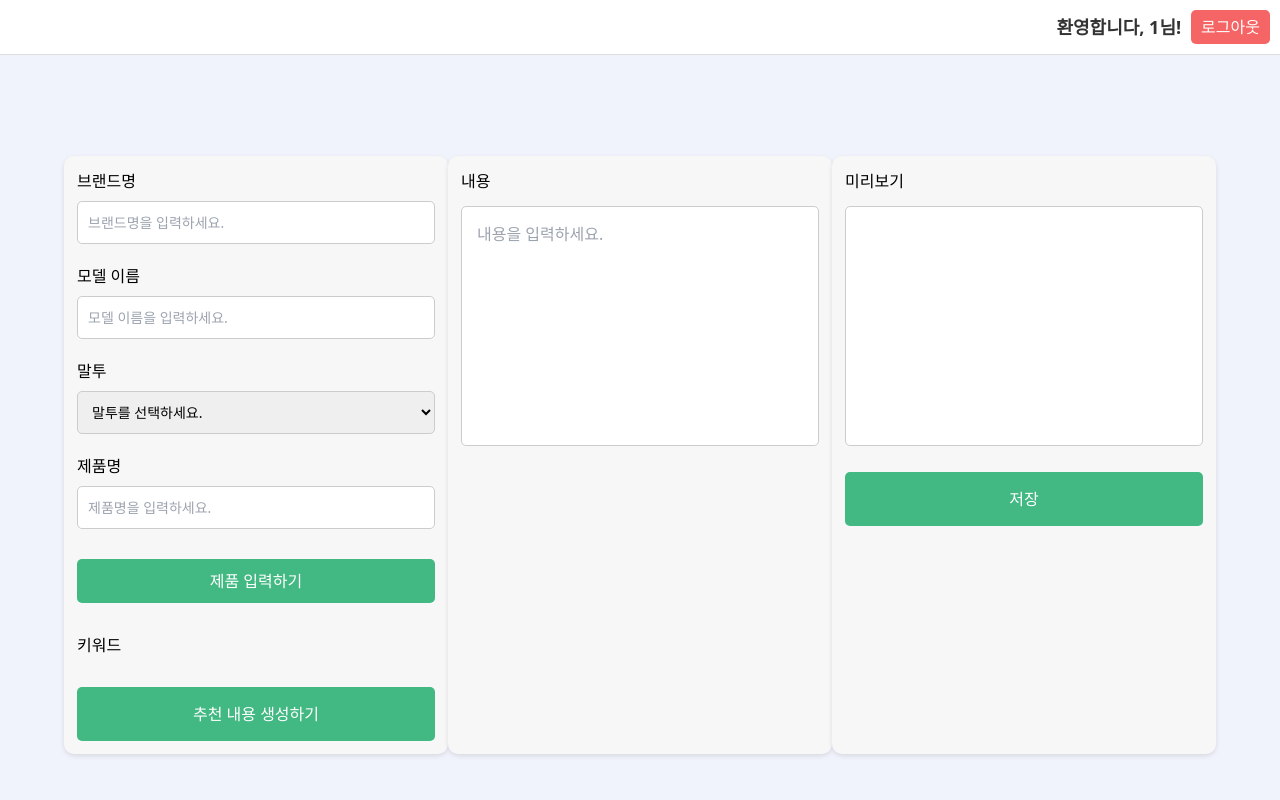
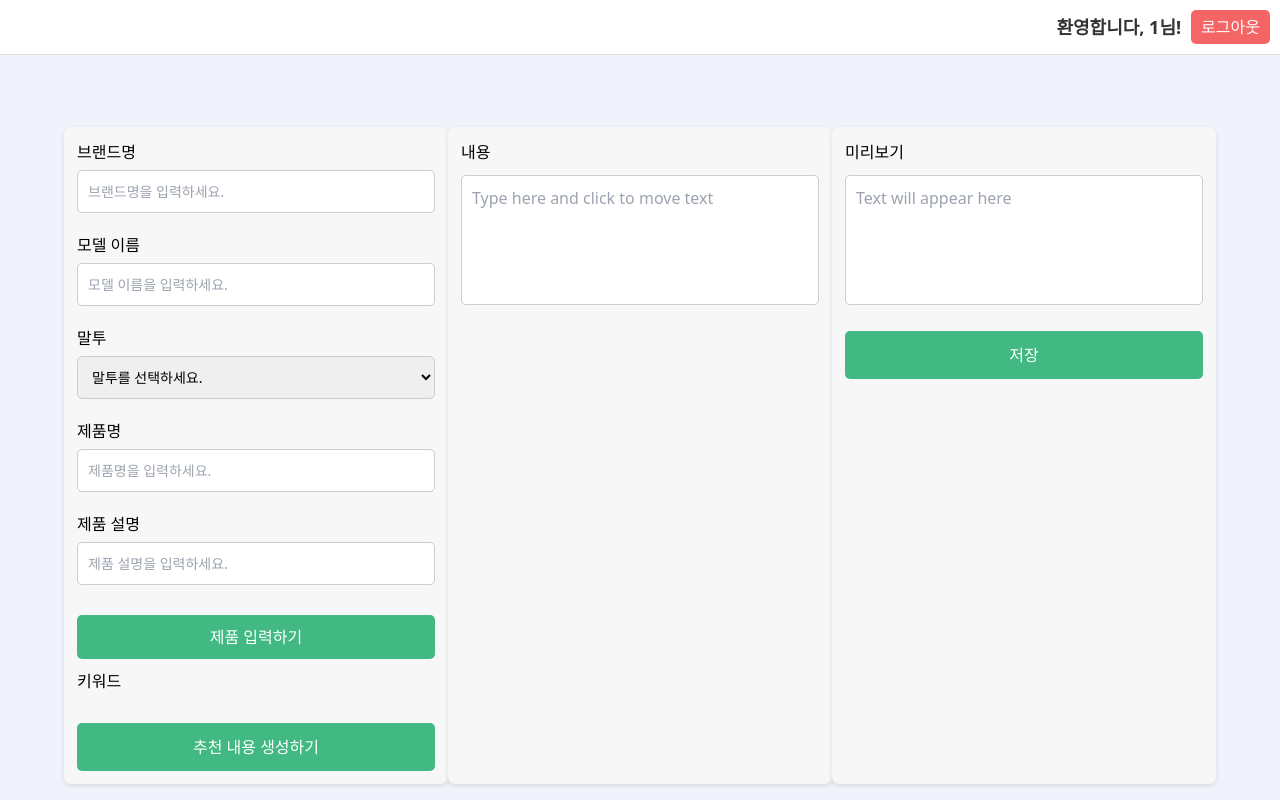
Before and after one commit to KJH-Programmer/HooniPing, a Vue app in the folder frontend/: page /CampaignPage in a window 1280 px wide. Shown: the top 800 px of the page. Built offline with nearby package versions, Linux system fonts and the light colour scheme; sample sign-in values are in the browser's storage; a web font is replaced by a local one.

Commit message:
변수명&페이지 구성 수정, 키워드 추출, 생성된 문구 표시

```diff
--- a/frontend/src/api/GptService.js
+++ b/frontend/src/api/GptService.js
@@ -18,8 +18,7 @@ export const ExtractKeyword = async (product) => {
 
 //==================== 문구 ======================
 // 광고 문구 출력
-export const GenerateAdText = async (token, product, brand, tone, brand_model, features, keywords) => {
-
+export const GenerateAdText = async (token,product, brand, tone, brand_model, features, keywords) => {
     return await axios.post(`${API_URL}/adtext`, {
         product: product,
         brand: brand,
@@ -27,9 +26,10 @@ export const GenerateAdText = async (token, product, brand, tone, brand_model, f
         tone: tone,
         brand_model: brand_model,
         keywords: keywords
-    }, {
+    },
+    {
         headers: {
-            'Authorization': `Bearer ${token}`
+            Authorization: `Bearer ${token}`, // Authorization 헤더에 토큰 추가
         }
     });
 }
--- a/frontend/src/components/CampaignPage.vue
+++ b/frontend/src/components/CampaignPage.vue
@@ -8,7 +8,7 @@
           <label for="brand">브랜드명</label>
           <input
             id="brand"
-            v-model="brandName"
+            v-model="brand"
             placeholder="브랜드명을 입력하세요."
             class="product-input"
           />
@@ -19,7 +19,7 @@
           <label for="model">모델 이름</label>
           <input
             id="model"
-            v-model="modelName"
+            v-model="brand_model"
             placeholder="모델 이름을 입력하세요."
             class="product-input"
           />
@@ -43,8 +43,19 @@
           <label for="product">제품명</label>
           <input
             id="product"
-            v-model="productName"
+            v-model="product"
             placeholder="제품명을 입력하세요."
+            class="product-input"
+          />
+        </div>
+
+
+        <div class="input-field">
+          <label for="features">제품 설명</label>
+          <input
+            id="features"
+            v-model="features"
+            placeholder="제품 설명을 입력하세요."
             class="product-input"
           />
         </div>
@@ -70,14 +81,14 @@
       <div class="form section">
         <div class="input-field">
           <label for="description2">내용</label>
-          <textarea id="description2" v-model="description2" placeholder="내용을 입력하세요." @input="resizeTextarea($event)" class="large-textarea"></textarea>
+          <textarea v-model="sourceText" @click="moveText" placeholder="Type here and click to move text"></textarea>
         </div>
       </div>
 
       <div class="form section">
         <div class="input-field">
           <label for="preview">미리보기</label>
-          <textarea id="preview" v-model="preview" :placeholder="description2" @input="resizeTextarea($event)" class="large-textarea"></textarea>
+          <textarea v-model="destinationText" placeholder="Text will appear here"></textarea>
         </div>
         <div class="button-container">
           <button @click="save">저장</button>
@@ -101,24 +112,26 @@ export default {
   name: 'CampaignPage',
   data() {
     return {
-      brandName: '',     // 브랜드명 입력란 바인딩
-      modelName: '',     // 모델 이름 입력란 바인딩
-      productName: '',   // 제품명 입력란 바인딩
+      brand: '',     // 브랜드명 입력란 바인딩
+      brand_model: '',     // 모델 이름 입력란 바인딩
+      product: '',   // 제품명 입력란 바인딩
       tone: '',          // 말투 선택 바인딩
       features: '',
       description2: '',
       preview: '',
       keywords: [],
-      selectedKeywords: [] // 여러 개 선택 가능하도록 배열로 변경
+      selectedKeywords: [],
+      sourceText: '',
+      destinationText: ''
     };
   },
   methods: {
     async addProduct() {
       try {
-        console.log('추가된 제품명:', this.productName);
+        console.log('추가된 제품명:', this.product);
 
         // 제품명을 기반으로 키워드를 추출
-        const response = await ExtractKeyword(this.productName);
+        const response = await ExtractKeyword(this.product);
 
         //서버로부터 받은 키워드를 keywords 배열에 할당
         this.keywords = response.data.keywords;
@@ -130,33 +143,33 @@ export default {
     async generateRecommendation() {
       try {
           console.log('문구 생성에 사용될 키워드:', this.selectedKeywords);
-          console.log('문구 생성에 사용될 product:', this.productName);
-          console.log('문구 생성에 사용될 brand:', this.brandName);
+          console.log('문구 생성에 사용될 product:', this.product);
+          console.log('문구 생성에 사용될 brand:', this.brand);
           console.log('문구 생성에 사용될 features:', this.features);
-          console.log('문구 생성에 사용될 brand_model:', this.modelName);
+          console.log('문구 생성에 사용될 brand_model:', this.brand_model);
           console.log('문구 생성에 사용될 tone:', this.tone);
+          const token = localStorage.getItem("token");
+          const keywords = this.selectedKeywords.join(', '); // 쉼표로 구분된 문자열로 변환
+          // 문구 생성
+          const ad_text = await GenerateAdText(token, this.product, this.brand, this.tone, this.brand_model, this.features, keywords);
 
-          // 로컬 스토리지에서 토큰 가져오기
-          const token = localStorage.getItem('token');
+          console.log('생성된 광고문구:', ad_text.data);
 
-          // 문구 생성
-          const adText = await GenerateAdText(token, this.productName, this.brandName, this.tone, this.modelName, this.features, this.selectedKeywords);
+          this.sourceText = ad_text.data;
 
-          console.log('생성된 광고문구:', adText.data);
         } catch (error) {
-          // console.error('광고 생성 오류:', error);
-          console.error('광고 생성 오류:', error.response ? error.response.data : error.message);
+          console.error('광고 생성 오류:', error);
         }
     },
     async save() {
       try {
           const campaignData = {
-            product: this.productName,
+            product: this.product,
             keywords: this.selectedKeywords,
             features: this.features,
             tone: this.tone,
-            brand: this.brandName,
-            brand_model: this.modelName,
+            brand: this.brand,
+            brand_model: this.brand_model,
             ad_text: this.preview
           }
 
@@ -175,6 +188,9 @@ export default {
       const textarea = event.target;
       textarea.style.height = 'auto';
       textarea.style.height = textarea.scrollHeight + 'px';
+    },
+    moveText() {
+      this.destinationText = this.sourceText;
     },
     toggleKeyword(keyword) {
       if (this.selectedKeywords.includes(keyword)) {
@@ -211,8 +227,8 @@ export default {
 }
 
 .form {
-  width: 50%;
-  border-radius: 10px;
+  width: 48%;
+  border-radius: 8px;
 }
 
 .input-field {
@@ -221,11 +237,11 @@ export default {
 
 .input-field label {
   display: block;
-  margin-bottom: 8px; /* 레이블과 입력 칸 사이의 여백 */
+  margin-bottom: 6px; /* 레이블과 입력 칸 사이의 여백 */
 }
 
 .keyword-section {
-  margin-top: 30px; /* 여백 추가 */
+  margin-top: 10px; /* 여백 추가 */
 }
 
 .keyword-wrapper {
@@ -287,24 +303,24 @@ export default {
 
 textarea {
   width: 100%;
-  padding: 15px;
+  padding: 10px;
   margin-top: 5px;
   border: 1px solid #ccc;
   border-radius: 5px;
   font-family: inherit;
   font-size: inherit;
-  height: 150px;
+  height: 130px;
   overflow: hidden;
   resize: none;
 }
 
 .large-textarea {
-  height: 240px;
+  height: 120px;
 }
 
 button {
   width: 100%;
-  padding: 15px;
+  padding: 12px;
   background-color: #42b983;
   color: white;
   border: none;
```
